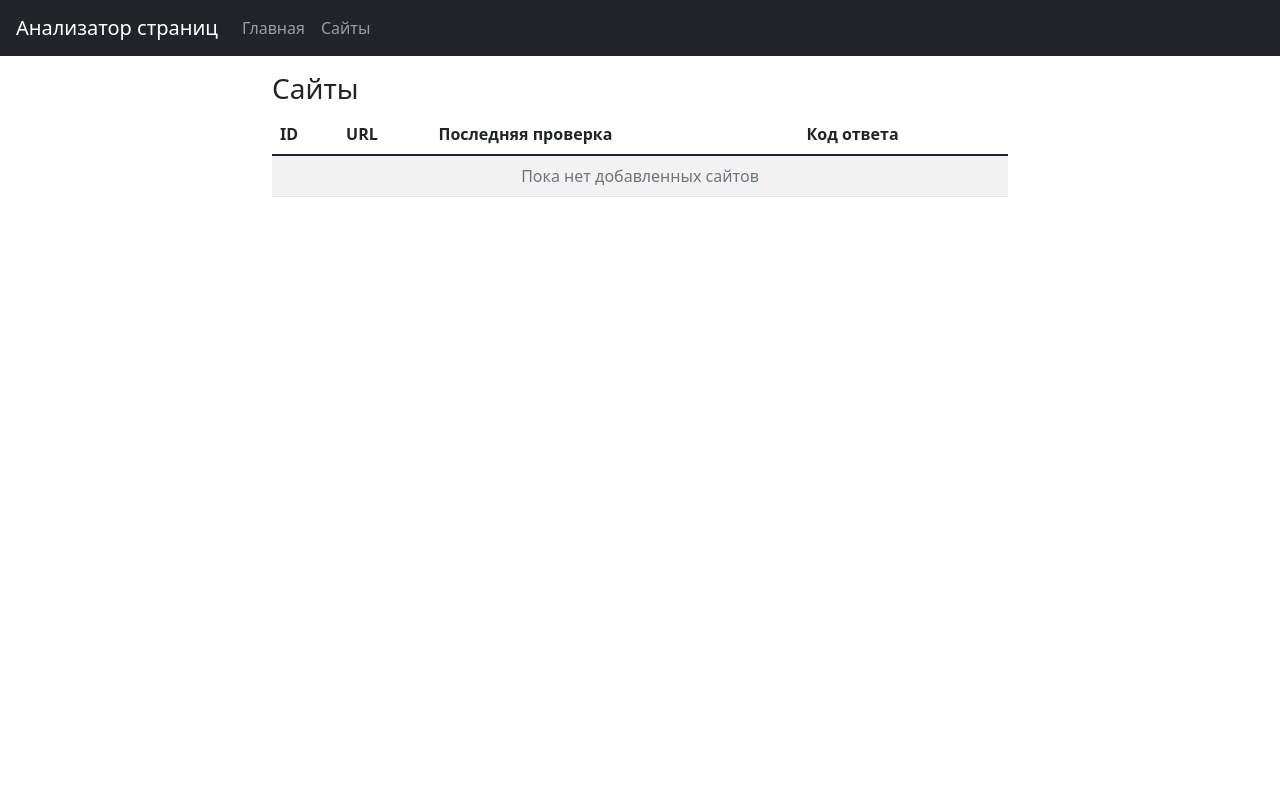
After one commit to INafanya/python-project-83, a Flask app: template page_analyzer/templates/urls.html in a window 1280 px wide. The commit adds this page. Run offline with Flask 3, Linux system fonts and the light colour scheme; the template is opened without the code that fills it, so the values that code supplies are empty; parts of the project's set-up code (start-up, migrations or seed data) failed here and were passed over.

Commit message:
add database routers

```diff
--- a/page_analyzer/app.py
+++ b/page_analyzer/app.py
@@ -1,11 +1,24 @@
 import os
 
-from flask import Flask, render_template
-
+from flask import (
+    Flask,
+    request,
+    render_template
+)
+from .database import (
+    abort,
+    add_url,
+    get_all_urls,
+    get_url_by_id,
+    flash,
+    redirect,
+    url_for,
+    init_db,
+    )
+from .urls import validate_url
 
 app = Flask(__name__)
 app.config['SECRET_KEY'] = os.getenv('SECRET_KEY')
-DATABASE_URL = os.environ.get('DATABASE_URL')
 
 
 @app.route('/')
@@ -13,3 +26,40 @@ def index():
     return render_template(
         'index.html'
     )
+
+
+@app.route("/urls", methods=["GET", "POST"])
+def urls():
+    if request.method == "POST":
+        url = request.form.get("url")
+
+        is_valid, error_message = validate_url(url)
+        if not is_valid:
+            flash(error_message, "error")
+            return render_template("index.html", url=url), 422
+
+        try:
+            url_id = add_url(url)
+            flash("Success adding URL", "success")
+            return redirect(url_for("url", url_id=url_id))
+        except Exception as e:
+            app.logger.error(f"Error adding URL: {e!s}")
+            flash("Error adding UR", "error")
+            return render_template("index.html", url=url), 422
+
+    urls_list = get_all_urls()
+    return render_template("urls.html", urls=urls_list)
+
+
+@app.route("/urls/<int:url_id>")
+def url_show(url_id):
+    url_data = get_url_by_id(url_id)
+    if not url_data:
+        abort(404)
+
+    return render_template("url_show.html", url=url_data)
+
+
+if __name__ == "__main__":
+    init_db()
+    app.run(debug=True)
--- /dev/null
+++ b/page_analyzer/templates/base.html
@@ -0,0 +1,40 @@
+<!DOCTYPE html>
+<html lang="ru">
+<head>
+    <meta charset="UTF-8">
+    <meta name="viewport" content="width=device-width, initial-scale=1.0">
+    <title>{% block title %}Анализатор страниц{% endblock %}</title>
+    <link href="https://cdn.jsdelivr.net/npm/bootstrap@5.1.3/dist/css/bootstrap.min.css" rel="stylesheet">
+</head>
+<body class="min-vh-100 d-flex flex-column">
+    <nav class="navbar navbar-expand-lg navbar-dark bg-dark px-3">
+        <a class="navbar-brand" href="{{ url_for('index') }}">Анализатор страниц</a>
+        <ul class="navbar-nav">
+            <li class="nav-item">
+                <a class="nav-link" href="{{ url_for('index') }}">Главная</a>
+            </li>
+            <li class="nav-item">
+                <a class="nav-link" href="{{ url_for('urls') }}">Сайты</a>
+            </li>
+        </ul>
+    </nav>
+
+    <main class="flex-grow-1">
+        <div class="container-lg mt-3">
+            {% with messages = get_flashed_messages(with_categories=true) %}
+                {% if messages %}
+                    {% for category, message in messages %}
+                        <div class="alert alert-{{ 'danger' if category == 'error' else 'success' }}" role="alert">
+                            {{ message }}
+                        </div>
+                    {% endfor %}
+                {% endif %}
+            {% endwith %}
+
+            {% block content %}{% endblock %}
+        </div>
+    </main>
+
+    <script src="https://cdn.jsdelivr.net/npm/bootstrap@5.1.3/dist/js/bootstrap.bundle.min.js"></script>
+</body>
+</html>
--- /dev/null
+++ b/page_analyzer/templates/urls.html
@@ -0,0 +1,41 @@
+{% extends "base.html" %}
+
+{% block title %}Сайты - Анализатор страниц{% endblock %}
+
+{% block content %}
+<div class="row">
+    <div class="col-12 col-md-10 col-lg-8 mx-auto">
+        <h1 class="h3">Сайты</h1>
+        <div class="table-responsive">
+            <table class="table table-striped" data-test="urls">
+                <thead>
+                    <tr>
+                        <th>ID</th>
+                        <th>URL</th>
+                        <th>Последняя проверка</th>
+                        <th>Код ответа</th>
+                    </tr>
+                </thead>
+                <tbody>
+                    {% if urls %}
+                        {% for url in urls %}
+                        <tr>
+                            <td>{{ url[0] }}</td>
+                            <td><a href="{{ url_for('url_show', url_id=url[0]) }}">{{ url[1] }}</a></td>
+                            <td>{{ url[2].strftime('%Y-%m-%d') if url[2] and url[2] is not string else (url[2][:10] if url[2] else '-') }}</td>
+                            <td>{{ url[3] if url[3] else '-' }}</td>
+                        </tr>
+                        {% endfor %}
+                    {% else %}
+                        <tr>
+                            <td colspan="4" class="text-center text-muted">
+                                Пока нет добавленных сайтов
+                            </td>
+                        </tr>
+                    {% endif %}
+                </tbody>
+            </table>
+        </div>
+    </div>
+</div>
+{% endblock %}
--- /dev/null
+++ b/page_analyzer/urls.py
@@ -0,0 +1,35 @@
+import re
+from urllib.parse import urlparse, urlunparse
+
+
+def validate_url(url):
+    """URL validations"""
+    if not url:
+        return False, "URL is need"
+
+    if len(url) > 255:
+        return False, "URL more then 255 symbols"
+
+    url_pattern = re.compile(
+        r"^https?://"  # http:// or https://
+        r"(?:(?:[A-Z0-9](?:[A-Z0-9-]{0,61}[A-Z0-9])?\.)+[A-Z]{2,6}\.?|"  # host
+        r"localhost|"  # localhost
+        r"\d{1,3}\.\d{1,3}\.\d{1,3}\.\d{1,3})"  # ip address
+        r"(?::\d+)?"  # port
+        r"(?:/?|[/?]\S+)$", re.IGNORECASE)
+
+    if not url_pattern.match(url):
+        return False, "URL is incorrected"
+
+    return True, ""
+
+
+def normalize_url(url):
+    """Normalize URL to scheme + netloc
+    (ignore path, params, query, fragment)
+    """
+    parsed = urlparse(url)
+    normalized = urlunparse((
+        parsed.scheme, parsed.netloc, '', '', '', ''
+    ))
+    return normalized
```
Also changed, not shown: page_analyzer/database.py (added, +101 -0 lines), page_analyzer/templates/index.html (+15 -12 lines), page_analyzer/templates/url.html (added, +29 -0 lines), 1 other file.
